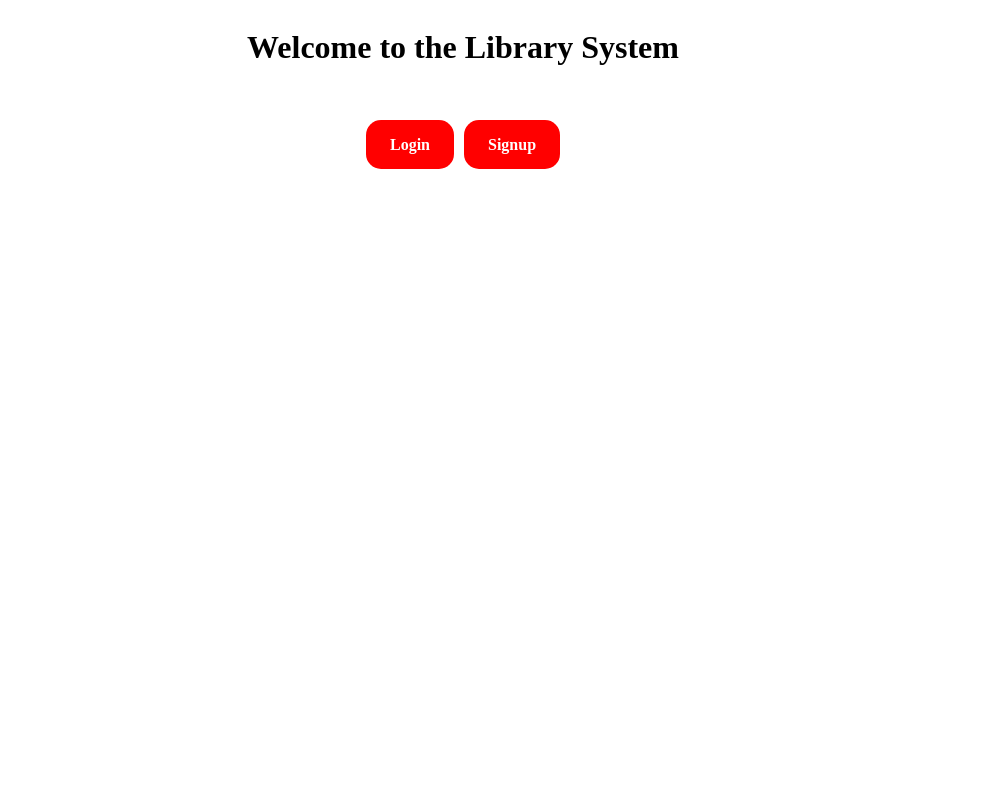
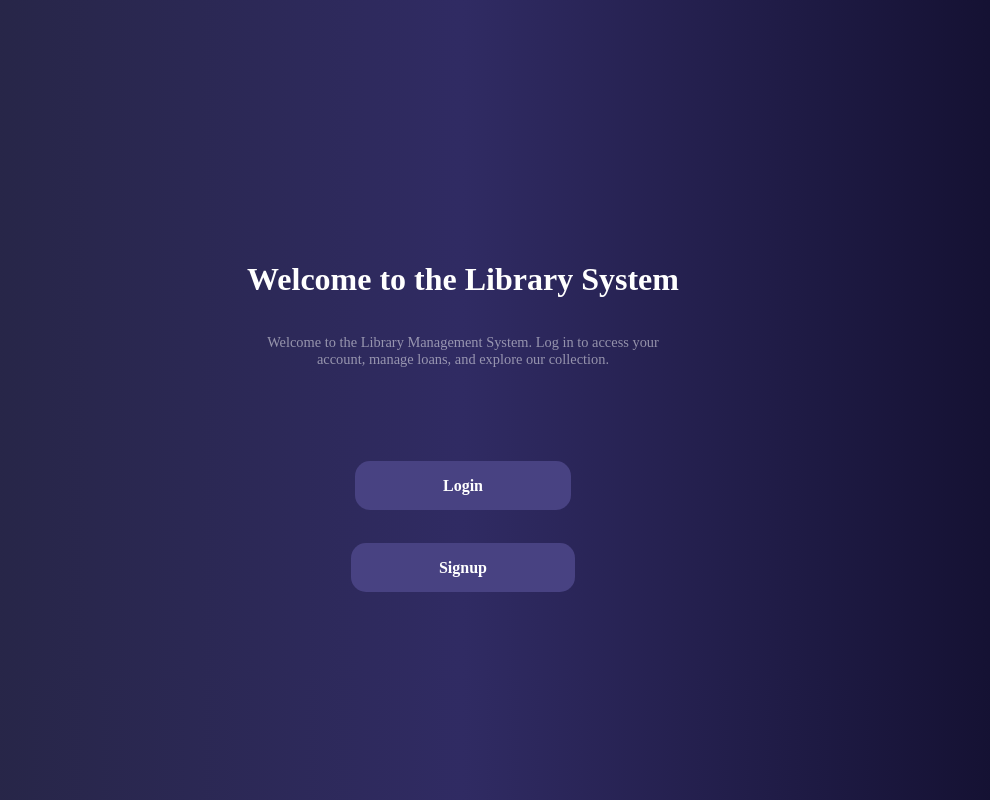
Before and after one commit to 51Hypers/AppDevProject---I, a Flask app: page / in a window 1280 px wide. Shown: the whole page, without its empty margins (177-1167 px from the left). Run offline with Flask 3, Linux system fonts and the light colour scheme.

```diff
--- a/static/styles/home_styles.css
+++ b/static/styles/home_styles.css
@@ -3,20 +3,28 @@ body {
   flex-direction: column;
   justify-content: center;
   align-items: center;
+  background: linear-gradient( to right, #24243e, #302b63, #0f0c29 );
+  margin-top: 15rem;
+  color: white;
+  text-align: center;
 }
 
 ul {
   display: flex;
-  flex-direction: row;
+  flex-direction: column;
   list-style: none;
   padding: 0;
-  margin: 3rem 0;
-  gap: 10px;
+  padding: 3rem 0;
+  gap: 4rem;
+  width: 100%;
+  justify-content: center;
+  align-items: center;
+  height: 10rem;
 }
 
 a {
-  background-color: red;
-  padding: 1rem 1.5rem;
+  background-color: #484282;
+  padding: 1rem 5.5rem;
   border-radius: 15px;
   text-decoration: none;
   color: white;
@@ -24,7 +32,14 @@ a {
   transition: 0.3s ease all;
 }
 
+p{
+  font-size: 90%;
+  width: 33%;
+  opacity: 50%;
+}
+
 a:hover {
-  background-color: #ff4d4d;
-  padding: 1.2rem 1.7rem;
+  background-color: #4c459f;
+  /* padding: 1.2rem 1.7rem; */
+  box-shadow: 0 3px 3px 0 rgba(0,0,0,0.14),0 1px 7px 0 rgba(0,0,0,0.12),0 3px 1px -1px rgba(0,0,0,0.2);
 }
--- a/templates/home_page/index.html
+++ b/templates/home_page/index.html
@@ -5,10 +5,14 @@
     <meta http-equiv="X-UA-Compatible" content="IE=edge" />
     <meta name="viewport" content="width=device-width, initial-scale=1.0" />
     <title>Library System</title>
-    <link rel="stylesheet" href="static/styles/home_styles.css">
+    <link rel="stylesheet" href="static/styles/home_styles.css" />
   </head>
   <body>
     <h1>Welcome to the Library System</h1>
+    <p>
+      Welcome to the Library Management System. Log in to access your account, manage loans, and explore our collection.
+    </p>
+
     <ul>
       <li><a href="{{ url_for('login') }}">Login</a></li>
       <li><a href="{{ url_for('signup') }}">Signup</a></li>
```
